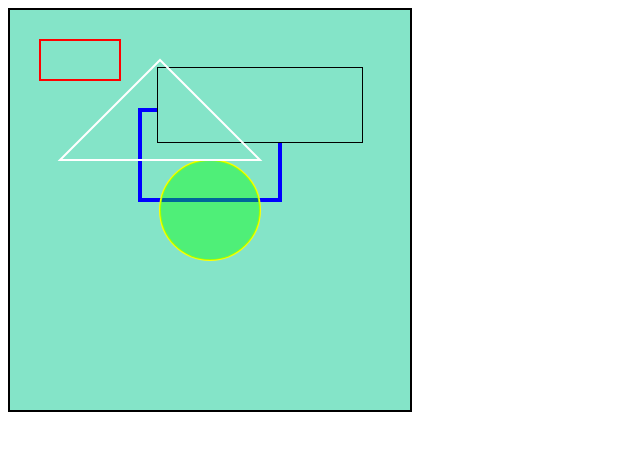
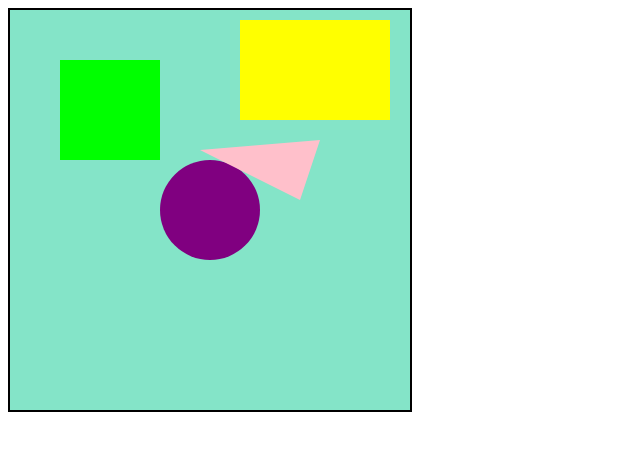
Before and after one commit to amandagp19/exemplo, a plain HTML site: page index.html in a window 1280 px wide. Shown: the whole page, without its empty margins (0-640 px from the left). Drawn offline with nearby package versions, Linux system fonts and the light colour scheme.

Commit message:
Add files via upload

```diff
--- a/index.html
+++ b/index.html
@@ -1,51 +1,59 @@
 <!DOCTYPE html>
 <style>
-    canvas{
-        border:2px solid #000;
-        background:#84e4c8;
+    canvas {
+        border: 2px solid #000;
+        background: #84e4c8;
     }
 </style>
 <html lang="en">
+
 <head>
     <meta charset="UTF-8">
     <meta name="viewport" content="width=device-width, initial-scale=1.0">
     <title>Exemplo RM</title>
-    <script src="https://code.jquery.com/jquery-3.7.1.slim.js" integrity="sha256-UgvvN8vBkgO0luPSUl2s8TIlOSYRoGFAX4jlCIm9Adc=" crossorigin="anonymous"></script>
+    <script src="https://code.jquery.com/jquery-3.7.1.slim.js"
+        integrity="sha256-UgvvN8vBkgO0luPSUl2s8TIlOSYRoGFAX4jlCIm9Adc=" crossorigin="anonymous"></script>
     <script>
-        $(document).ready(function(){
+        $(document).ready(function () {
             var canvas = $("#canvas")[0];
             var ctx = canvas.getContext("2d");
-            ctx.strokeStyle = "#f00";
+            ctx.fillStyle = "#00ff00";
+            ctx.fillRect(50, 50, 100, 100);
+
+            ctx.fillStyle = "yellow";
+            ctx.fillRect(230, 10, 150, 100);
+
+            ctx.beginPath();
+            ctx.fillStyle = "purple";
+            ctx.arc(canvas.width / 2, canvas.height / 2, 50, 0, Math.PI * 2, true);
+            ctx.fill();
+
+            ctx.beginPath();
+            ctx.fillStyle = "#fff";
             ctx.lineWidth = 2;
-            ctx.strokeRect(30,30,80,40);
-            ctx.strokeStyle = "#00f";
-            ctx.lineWidth = 4;
-            ctx.strokeRect(130,100,140,90);
-            ctx.strokeStyle = "#000";
-            ctx.lineWidth = 2;
-            ctx.fillStyle= 'rgba(0,255,0,0.4)';
-            ctx.fillRect(150,60,200,70)
-            ctx.strokeRect(148,58,204,74)
-            ctx.clearRect(148,58,204,74)
+            ctx.moveTo(50, 150);
+            ctx.lineTo(150, 50);
+            ctx.lineTo(250, 150);
+            ctx.closePath();
+
             ctx.beginPath();
-            ctx.strokeStyle= "#ff0";
-            ctx.arc(canvas.width/2,canvas.height/2,50,0,Math.PI*2,true);
-            ctx.stroke();
+            ctx.fillStyle = "pink";
+            ctx.moveTo(310, 130);
+            ctx.lineTo(190, 140);
+            ctx.lineTo(290, 190);
+            ctx.closePath();
             ctx.fill();
-            ctx.beginPath();
-            ctx.strokeStyle = "#fff";
-            ctx.lineWidth= 2;
-            ctx.moveTo(50,150);
-            ctx.lineTo(150,50);
-            ctx.lineTo(250,150);
-            ctx.closePath();
-            ctx.stroke();
+
+
+
         });
     </script>
 </head>
+
 <body>
     <canvas id="canvas" width="400" height="400">
 
     </canvas>
 </body>
+
 </html>
```
Also changed, not shown: Untitled-2.html (added, +45 -0 lines), j.html (added, +21 -0 lines).
